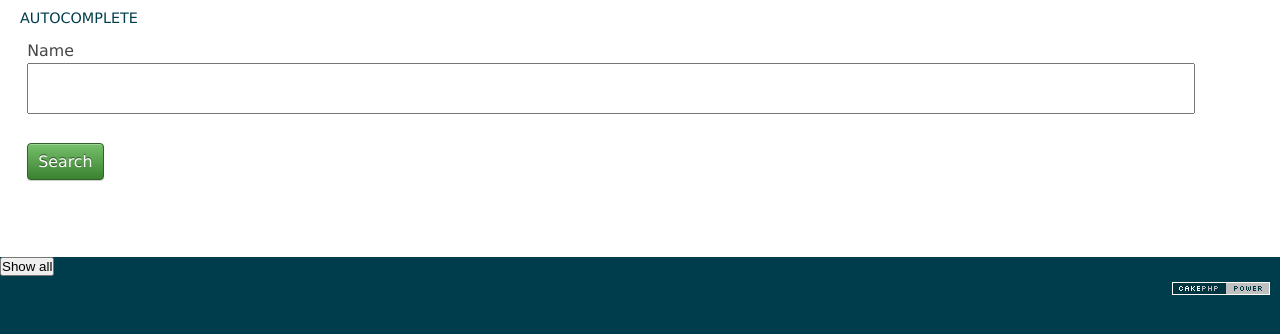
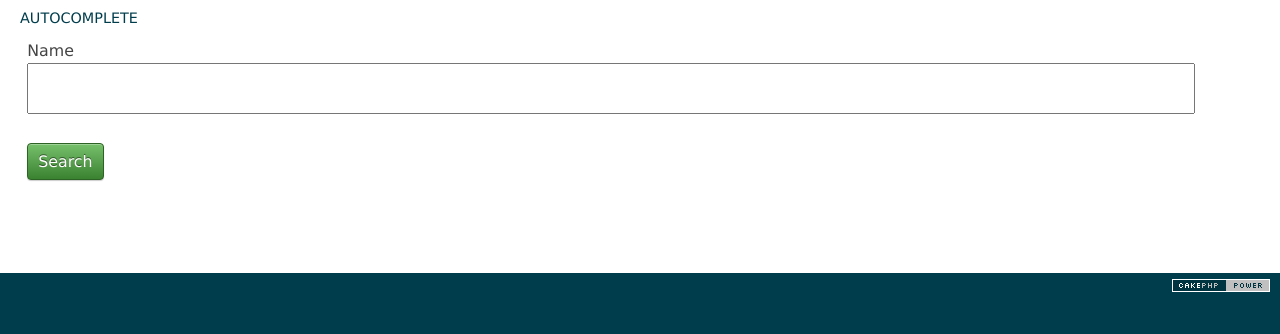
Before and after one commit to tromili/banners, a CakePHP app: the page made by cakephp/busquedaTest/View/Products/search.ctp in a window 1280 px wide. Shown: the part 47-381 px from the top of the page. Run offline with PHP 8.4 and a stand-in for CakePHP, Linux system fonts and the light colour scheme; the template is opened without the code that fills it, so the values that code supplies are empty; form fields are guessed from the names that the template uses; some libraries are stand-ins or nearby versions.

Commit message:
ocultar boton cuando ya no se necesita

```diff
--- a/cakephp/busquedaTest/View/Products/search.ctp
+++ b/cakephp/busquedaTest/View/Products/search.ctp
@@ -11,6 +11,8 @@
 ?>
 <input type="hidden" name="show" value="1">
 <br>
-<span id="results"></div>
-<button type="button" id="showall">Show all</button>
+<div id="results"></div>
+<div id="showallbutton" style="display:none">
+  <button type="button" id="showall">Show all</button>
+</div>
 <br>
--- a/cakephp/busquedaTest/webroot/js/autocomplete.js
+++ b/cakephp/busquedaTest/webroot/js/autocomplete.js
@@ -44,6 +44,7 @@
             html: all+items.join( "" )
           }).appendTo( "#results" );
           $("#results").show('slow');
+          $("#showallbutton").hide("fast");
         }//success
       });
       event.preventDefault();
@@ -106,6 +107,7 @@
                 html: best + items.join( "" )
               }).appendTo( "#results" );
               $("#results").show('slow');
+              $("#showallbutton").show("slow");
             }//success
           });
           event.preventDefault();
@@ -120,6 +122,7 @@
           .append("<a"+href+">" + item.Product.name + "</a>")
           .appendTo(ul);
       };
+    // IF PATH IS .../products/search
     if ($( "#autoc" ).val()) {
       if ($('input[name=show]').val() == '1') {
         $( "#showall" ).click();
```
Also changed, not shown: 5 other files.
